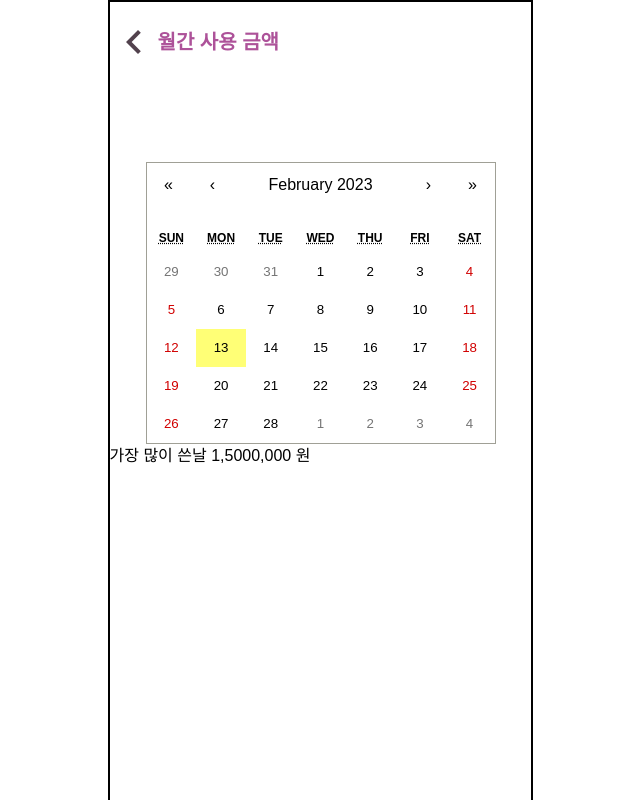
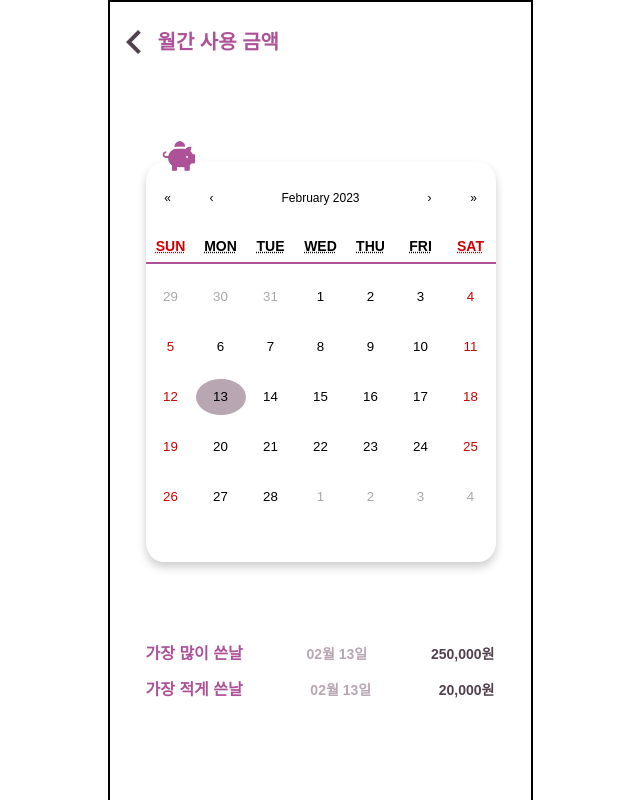
Before and after one commit to haglass/MoneyBook, a React (Create React App) app: page /chartmonth in a window 1280 px wide. Shown: the top 800 px of the page, without its empty margins (320-960 px from the left). Built offline with nearby package versions, Linux system fonts and the light colour scheme.

Commit message:
달력완성

```diff
--- a/src/pages/chart/ChartMonth.js
+++ b/src/pages/chart/ChartMonth.js
@@ -2,15 +2,14 @@ import React, { useState } from "react";
 import { Link } from "react-router-dom";
 import Calendar from "react-calendar";
 import { MdOutlineKeyboardArrowLeft } from "react-icons/md";
-import "react-calendar/dist/Calendar.css";
 import tw from "tailwind-styled-components";
 import "react-calendar/dist/Calendar.css"; // css import
+import "../../styles/carlendar.css";
 // 날짜 관련 라이브러리
 import moment from "moment/moment";
 // 한글로 출력하게 해줌.
 import "moment/locale/ko";
 const ChartMonth = () => {
-
   const initData = [
     {
       category: "star",
@@ -26,7 +25,6 @@ const ChartMonth = () => {
     },
   ];
 
-
   const getLocalPost = () => {
     const data = localStorage.getItem("post");
     if (data === null) {
@@ -41,8 +39,6 @@ const ChartMonth = () => {
   // 이미지 출력
   const publicFolder = process.env.PUBLIC_URL;
 
-
-
   return (
     <div>
       <Header>
@@ -51,8 +47,14 @@ const ChartMonth = () => {
         </Link>
         <h1 className="text-xl font-bold text-main">월간 사용 금액</h1>
       </Header>
+      <img
+        src="/images/logo-2.png"
+        alt="로고"
+        className="absolute left-[50px] top-[135px]   w-10 h-10"
+      />
       <div className="ml-9 mt-20">
         <Calendar
+          title={"Schedule"}
           // 일요일부터 출력
           calendarType="US"
           // 날짜 선택시 날짜변경
@@ -104,7 +106,22 @@ const ChartMonth = () => {
       </div>
       <div>{moment(date).format("YYYY년 MM월 DD일")}</div>
       <div>{todoData.map((item, index) => item.title)}</div> */}
-      <div>가장 많이 쓴날 1,5000,000 원</div>
+      <div className="  m-9 mt-20 ">
+        <div className="flex justify-between items-center mb-3">
+          <h1 className="text-l font-bold text-main">가장 많이 쓴날</h1>
+          <span className="text-sm font-bold text-sub2">
+            {moment(date).format("MM월 DD일")}
+          </span>
+          <span className="text-sm font-bold text-sub">250,000원</span>
+        </div>
+        <div className="flex justify-between items-center">
+          <h1 className="text-l font-bold text-main">가장 적게 쓴날</h1>
+          <span className="text-sm font-bold text-sub2">
+            {moment(date).format("MM월 DD일")}
+          </span>
+          <span className="text-sm font-bold text-sub">20,000원</span>
+        </div>
+      </div>
     </div>
   );
 };
--- a/src/pages/main/MainPage.js
+++ b/src/pages/main/MainPage.js
@@ -4,6 +4,7 @@ import { Link } from "react-router-dom";
 import tw from "tailwind-styled-components";
 const MainPage = () => {
   return (
+
     <div className=" ">
       <h1
         className="absolute font-bold text-main text-[50px]
@@ -17,7 +18,7 @@ const MainPage = () => {
       >
         지출 가계부
       </h1>
-      <Link to={"/"}>
+      <Link to={"/Main"}>
         <img
           src="/images/logo-2.png"
           alt="로고"
--- /dev/null
+++ b/src/styles/carlendar.css
@@ -0,0 +1,137 @@
+.react-calendar {
+  width: 350px;
+  height: 400px;
+  border-radius: 5%;
+  max-width: 100%;
+  background: white;
+  border:none;
+  font-family: Arial, Helvetica, sans-serif;
+  line-height: 1.125em;
+  box-shadow:0 5px 10px  rgba(0, 0, 0, 0.2);
+}
+.react-calendar--doubleView {
+  width: 700px;
+}
+.react-calendar--doubleView .react-calendar__viewContainer {
+  display: flex;
+  margin: -0.5em;
+}
+.react-calendar--doubleView .react-calendar__viewContainer > * {
+  width: 50%;
+  margin: 0.5em;
+}
+.react-calendar,
+.react-calendar *,
+.react-calendar *:before,
+.react-calendar *:after {
+  -moz-box-sizing: border-box;
+  -webkit-box-sizing: border-box;
+  box-sizing: border-box;
+}
+.react-calendar button {
+
+  margin:7px 0;
+  border: 0;
+  outline: none;
+}
+.react-calendar button:enabled:hover {
+  cursor: pointer;
+}
+.react-calendar__navigation {
+  display: flex;
+  height: 44px;
+  margin-bottom: 1.5em;
+}
+.react-calendar__navigation button {
+  min-width: 44px;
+  background: none;
+}
+.react-calendar__navigation button:disabled {
+  background-color: #f0f0f0;
+}
+.react-calendar__navigation button:enabled:hover,
+.react-calendar__navigation button:enabled:focus {
+  background-color: #e6e6e6;
+}
+.react-calendar__month-view__weekdays {
+  text-align: center;
+  font-weight: bold;
+  border-bottom :2px solid #ad5299;
+  /* background: #ad5299; */
+  font-size: 1em;
+  margin-bottom: 0.5em;
+
+}
+.react-calendar__month-view__weekdays__weekday {
+  padding: 0.5em;
+  font-size: 14px;
+}
+.react-calendar__month-view__weekNumbers .react-calendar__tile {
+  display: flex;
+  align-items: center;
+  justify-content: center;
+  font-size: 16px;
+  font-weight: bold;
+}
+
+.react-calendar__month-view__days__day--weekend {
+  color: #d10000;
+}
+.react-calendar__month-view__weekdays__weekday--weekend {
+    color: #d10000;
+}
+
+
+.react-calendar__month-view__days__day--neighboringMonth {
+  color: #aca8a8;
+}
+.react-calendar__year-view .react-calendar__tile,
+.react-calendar__decade-view .react-calendar__tile,
+.react-calendar__century-view .react-calendar__tile {
+  padding: 2em 0.5em;
+}
+.react-calendar__tile {
+  max-width: 100%;
+  padding: 10px 6.6667px;
+  background: none;
+  text-align: center;
+  line-height: 16px;
+}
+button, input, optgroup, select, textarea{
+    font-size: 12px;
+
+  padding: 20px 6.6667px;
+}
+.react-calendar__tile:disabled {
+  background-color: #771e1e;
+}
+.react-calendar__tile:enabled:hover,
+.react-calendar__tile:enabled:focus {
+  background-color: #e6e6e6;
+}
+.react-calendar__tile--now {
+    border-radius: 50%;
+  background: #b8a6b3;
+}
+.react-calendar__tile--now:enabled:hover,
+.react-calendar__tile--now:enabled:focus {
+  background: #ad5299;
+}
+.react-calendar__tile--hasActive {
+  background: #76baff;
+}
+.react-calendar__tile--hasActive:enabled:hover,
+.react-calendar__tile--hasActive:enabled:focus {
+  background: #a9d4ff;
+}
+.react-calendar__tile--active {
+  background: #a5297c;
+  color: white;
+}
+.react-calendar__tile--active:enabled:hover,
+.react-calendar__tile--active:enabled:focus {
+  background: #9122a7;
+}
+.react-calendar--selectRange .react-calendar__tile--hover {
+  background-color: #e6e6e6;
+}
```
Also changed, not shown: src/App.css (line endings or trailing spaces), 1 other file (tests, documents, lock files or other folders).
